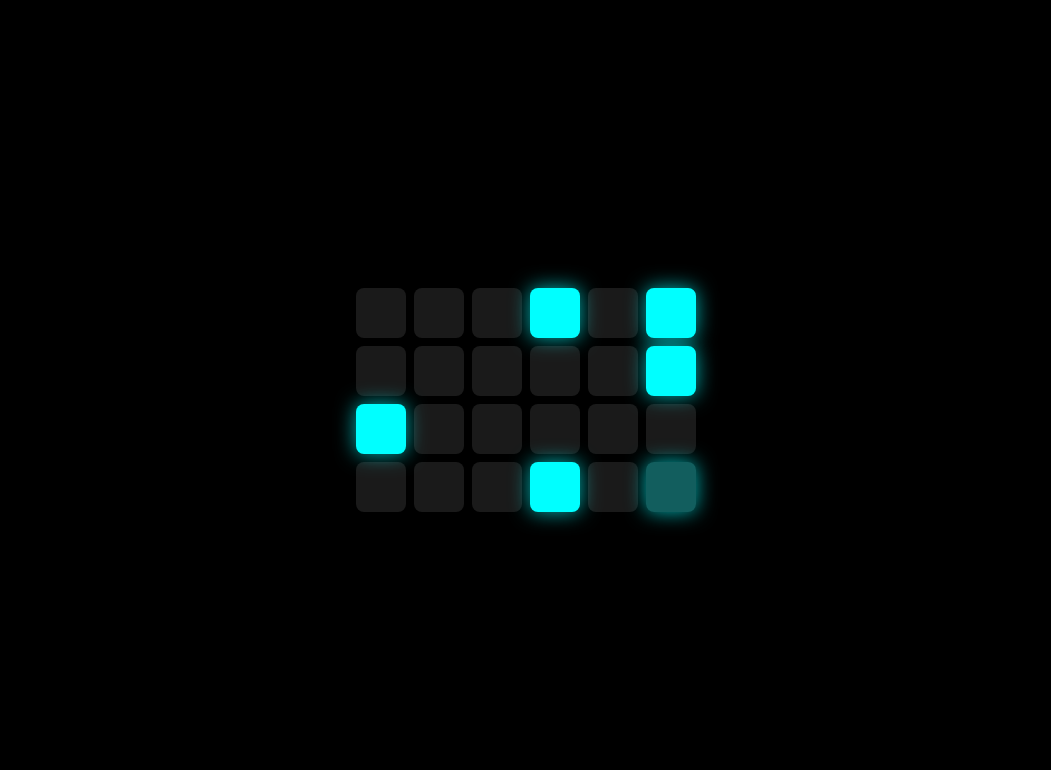
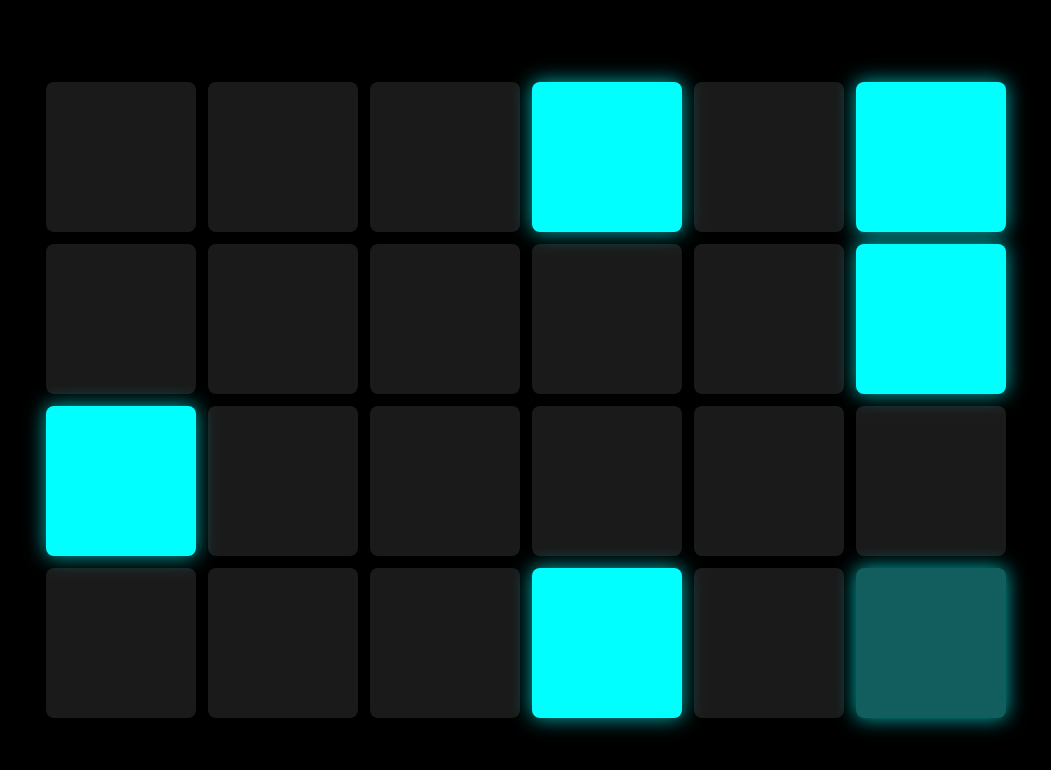
Before and after one commit to alexis-pigeon-accedo/binary-clock, a plain HTML site: page index.html in a window 1280 px wide. Shown: the whole page, without its empty margins (114-1165 px from the left). Drawn offline with Linux system fonts and the light colour scheme.

Commit message:
Update index.html

```diff
--- a/index.html
+++ b/index.html
@@ -23,9 +23,9 @@
         }
         .clock-grid {
             display: grid;
-            grid-template-columns: repeat(6, 50px);
-            grid-template-rows: repeat(4, 50px);
-            gap: 8px;
+            grid-template-columns: repeat(6, 150px);      /* Triple the size: 50px * 3 = 150px */
+            grid-template-rows: repeat(4, 150px);         /* Triple the size: 50px * 3 = 150px */
+            gap: 12px;
             padding: 16px;
             border-radius: 12px;
             background-color: #000;
```
